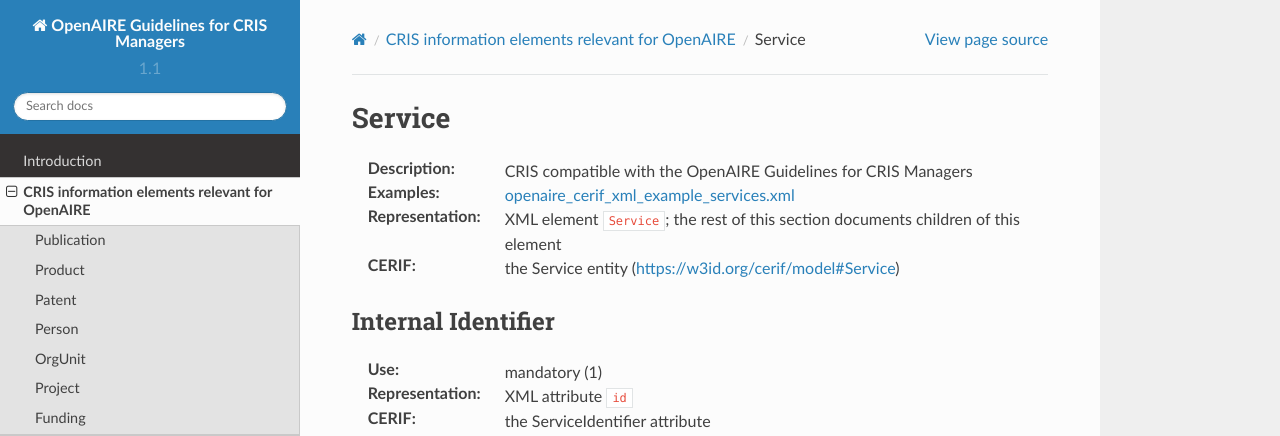
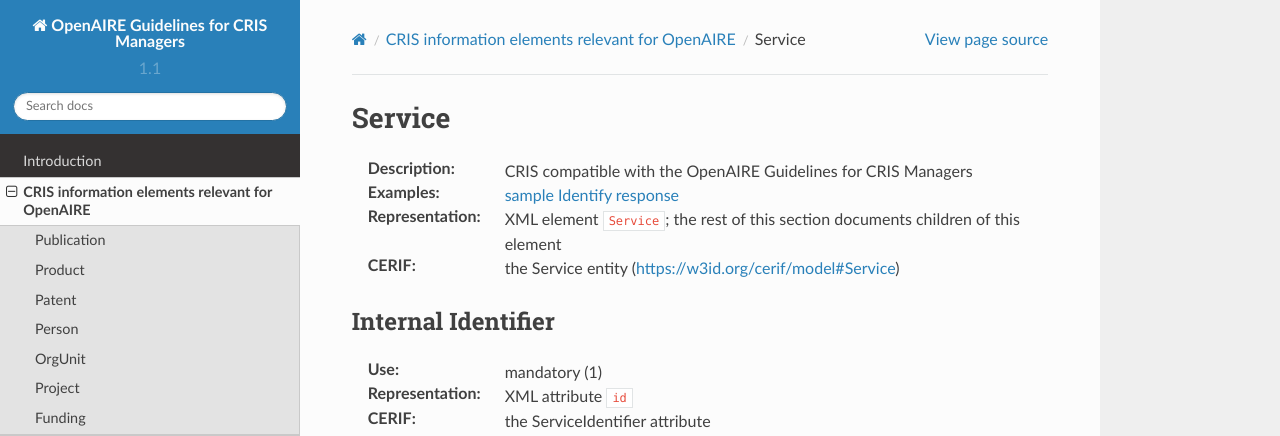
Before and after one commit to openaire/guidelines-cris-managers, a Sphinx documentation site: the page built from docs/cerif_xml_service_entity.rst, in a window 1280 px wide and 900 px high. Shown: the top 436 px of the window. Built offline with Sphinx 7.4.7 and the Read the Docs theme 2.0.0, drawn with Linux system fonts in a browser that asks for light colours; a script that is not in the unit is left out.

Commit message:
added reference to the sample Identify response

```diff
--- a/docs/cerif_xml_service_entity.rst
+++ b/docs/cerif_xml_service_entity.rst
@@ -4,7 +4,7 @@
 Service
 =======
 :Description: CRIS compatible with the OpenAIRE Guidelines for CRIS Managers
-:Examples: `openaire_cerif_xml_example_services.xml <https://github.com/openaire/guidelines-cris-managers/blob/master/samples/openaire_cerif_xml_example_services.xml>`_
+:Examples: `sample Identify response <https://github.com/openaire/guidelines-cris-managers/blob/master/samples/openaire_oaipmh_example_Identify.xml>`_
 :Representation: XML element ``Service``; the rest of this section documents children of this element
 :CERIF: the Service entity (`<https://w3id.org/cerif/model#Service>`_)
 
```
Also changed, not shown: 1 other file.
